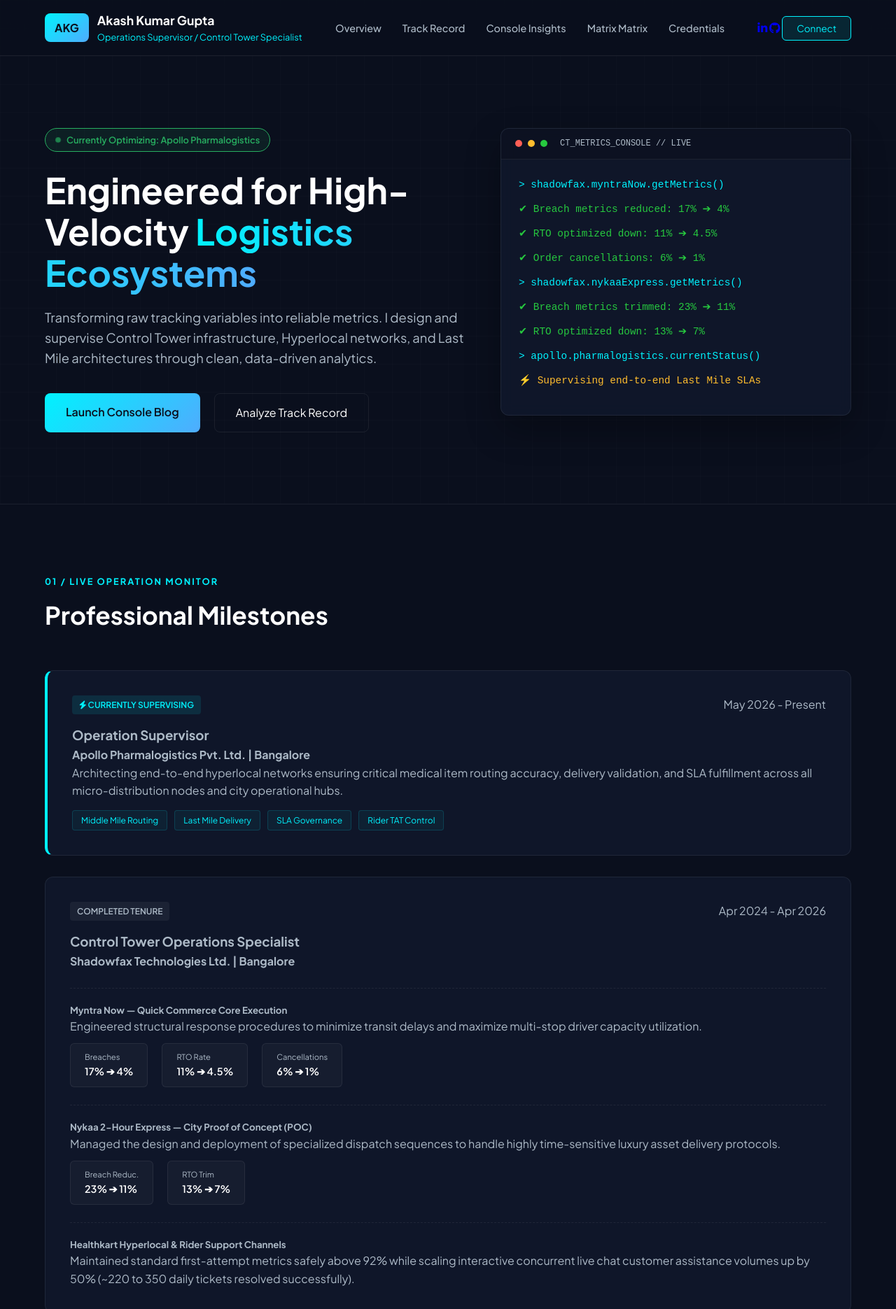
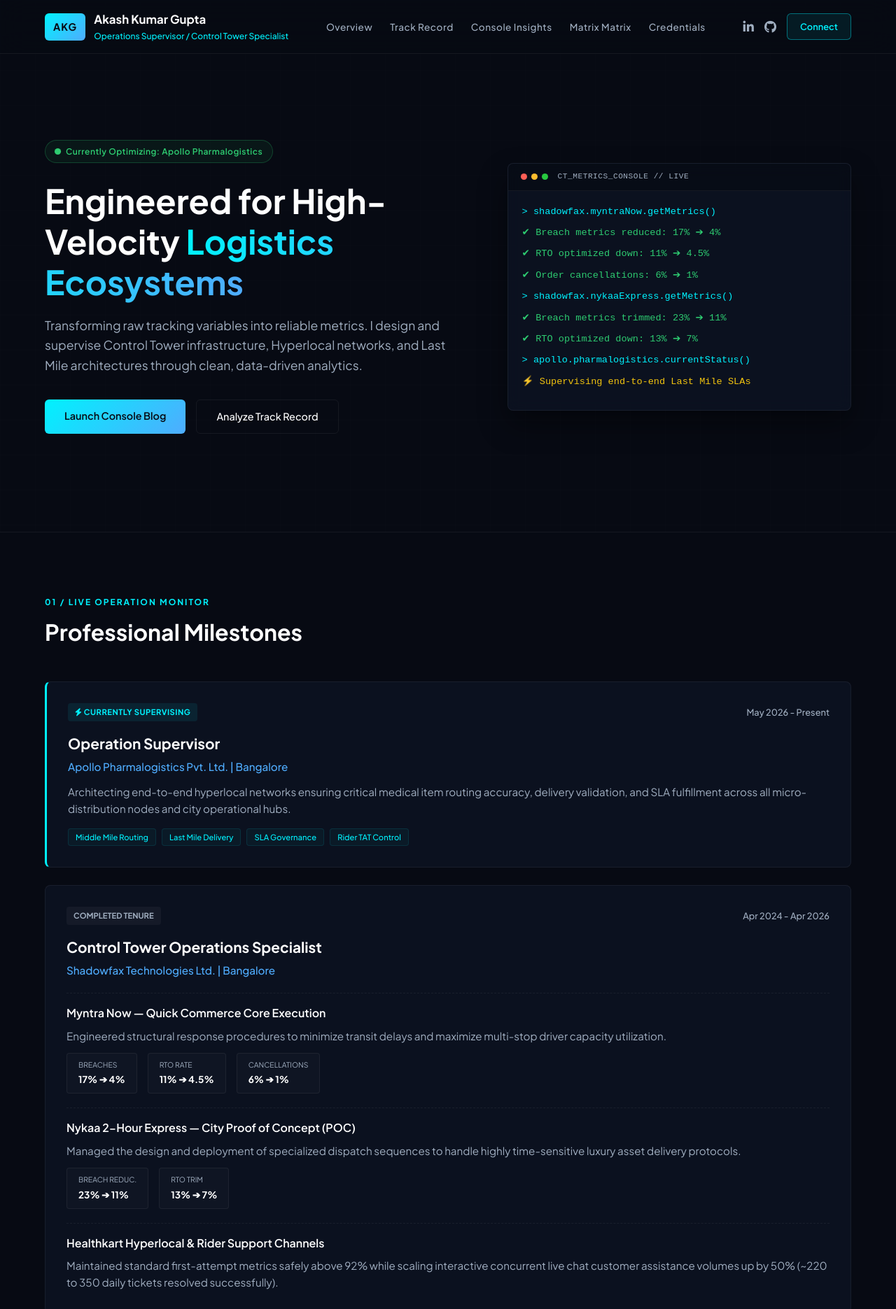
Before and after one commit to AkashKumarGupta1998/05june2026, a plain HTML site: page index.html in a window 1280 px wide. Shown: the top 1871 px of the page at 70% size. Drawn offline with Linux system fonts and the light colour scheme; no server answers.

Commit message:
Update styles.css

```diff
--- a/styles.css
+++ b/styles.css
@@ -1,12 +1,12 @@
-/* ---Modern Cyberpunk & Corporate Slate Theme --- */
+/* --- Modern Premium Cyberpunk & Corporate Slate Theme --- */
 :root {
-    --bg-dark-prime: #0a0f1d;
-    --bg-dark-card: rgba(18, 26, 47, 0.7);
+    --bg-dark-prime: #070a13;
+    --bg-dark-card: rgba(13, 20, 38, 0.7);
     --neon-cyan: #00f2fe;
     --neon-blue: #4facfe;
-    --text-neon: #adbac7;
+    --text-neon: #a0aec0;
     --text-bright: #ffffff;
-    --border-glass: rgba(255, 255, 255, 0.07);
+    --border-glass: rgba(255, 255, 255, 0.06);
     --font-main: 'Plus Jakarta Sans', sans-serif;
     --transition-smooth: all 0.4s cubic-bezier(0.16, 1, 0.3, 1);
 }
@@ -15,6 +15,10 @@
     margin: 0;
     padding: 0;
     box-sizing: border-box;
+}
+
+html {
+    scroll-behavior: smooth;
 }
 
 body {
@@ -27,16 +31,16 @@
 
 .container {
     width: 90%;
-    max-width: 1300px;
+    max-width: 1200px;
     margin: 0 auto;
 }
 
-/* Header Glassmorphism */
+/* Header Glassmorphism Navigation */
 header {
     position: fixed;
     top: 0;
     width: 100%;
-    background: rgba(10, 15, 29, 0.75);
+    background: rgba(7, 10, 19, 0.8);
     backdrop-filter: blur(20px);
     border-bottom: 1px solid var(--border-glass);
     z-index: 1000;
@@ -48,7 +52,7 @@
     justify-content: space-between;
     align-items: center;
     width: 90%;
-    max-width: 1300px;
+    max-width: 1200px;
     margin: 0 auto;
 }
 
@@ -62,46 +66,70 @@
     background: linear-gradient(135deg, var(--neon-cyan), var(--neon-blue));
     color: var(--bg-dark-prime);
     font-weight: 800;
-    padding: 8px 14px;
-    border-radius: 8px;
+    padding: 8px 12px;
+    border-radius: 6px;
+    font-size: 0.9rem;
+    letter-spacing: 1px;
 }
 
 .branding h1 {
-    font-size: 1.1rem;
+    font-size: 1.05rem;
     color: var(--text-bright);
+    font-weight: 700;
 }
 
 .branding p {
-    font-size: 0.8rem;
+    font-size: 0.75rem;
     color: var(--neon-cyan);
+    font-weight: 500;
 }
 
 .desktop-nav ul {
     display: flex;
     list-style: none;
-    gap: 30px;
+    gap: 25px;
 }
 
 .desktop-nav a {
     color: var(--text-neon);
     text-decoration: none;
-    font-size: 0.9rem;
+    font-size: 0.85rem;
     font-weight: 500;
     transition: var(--transition-smooth);
+    letter-spacing: 0.5px;
 }
 
 .desktop-nav a:hover {
     color: var(--neon-cyan);
 }
 
+.header-actions {
+    display: flex;
+    align-items: center;
+    gap: 15px;
+}
+
+.social-icon-btn {
+    color: var(--text-neon);
+    font-size: 1.1rem;
+    transition: var(--transition-smooth);
+    text-decoration: none;
+}
+
+.social-icon-btn:hover {
+    color: var(--neon-cyan);
+    transform: translateY(-1px);
+}
+
 .console-cta {
-    background: rgba(0, 242, 254, 0.1);
-    border: 1px solid var(--neon-cyan);
+    background: rgba(0, 242, 254, 0.08);
+    border: 1px solid rgba(0, 242, 254, 0.4);
     color: var(--neon-cyan);
-    padding: 8px 20px;
+    padding: 8px 18px;
     border-radius: 6px;
     text-decoration: none;
-    font-size: 0.85rem;
+    font-size: 0.8rem;
+    font-weight: 600;
     transition: var(--transition-smooth);
     cursor: pointer;
 }
@@ -109,14 +137,15 @@
 .console-cta:hover {
     background: linear-gradient(135deg, var(--neon-cyan), var(--neon-blue));
     color: var(--bg-dark-prime);
-    box-shadow: 0 0 15px rgba(0, 242, 254, 0.4);
+    box-shadow: 0 0 15px rgba(0, 242, 254, 0.3);
+    border-color: transparent;
 }
 
 /* Rebuilt Hero Grid Layout */
 #hero {
     position: relative;
-    padding: 180px 0 100px 0;
-    min-height: 90vh;
+    padding: 160px 0 100px 0;
+    min-height: 95vh;
     display: flex;
     align-items: center;
 }
@@ -124,51 +153,54 @@
 .grid-overlay {
     position: absolute;
     top: 0; left: 0; width: 100%; height: 100%;
-    background-image: linear-gradient(rgba(255,255,255,0.01) 1px, transparent 1px), linear-gradient(90deg, rgba(255,255,255,0.01) 1px, transparent 1px);
-    background-size: 40px 40px;
+    background-image: linear-gradient(rgba(255,255,255,0.006) 1px, transparent 1px), linear-gradient(90deg, rgba(255,255,255,0.006) 1px, transparent 1px);
+    background-size: 50px 50px;
     pointer-events: none;
 }
 
 .hero-container {
     display: grid;
-    grid-template-columns: 1.2fr 1fr;
-    gap: 50px;
+    grid-template-columns: 1.1fr 0.9fr;
+    gap: 60px;
     width: 90%;
-    max-width: 1300px;
+    max-width: 1200px;
     margin: 0 auto;
     z-index: 2;
+    align-items: center;
 }
 
 .status-pill {
-    background: rgba(39, 174, 96, 0.1);
-    border: 1px solid #27ae60;
-    color: #27ae60;
+    background: rgba(39, 174, 96, 0.08);
+    border: 1px solid rgba(39, 174, 96, 0.3);
+    color: #2ecc71;
     display: inline-flex;
     align-items: center;
     gap: 8px;
     padding: 6px 14px;
     border-radius: 20px;
-    font-size: 0.8rem;
+    font-size: 0.75rem;
     font-weight: 600;
     margin-bottom: 25px;
+    letter-spacing: 0.5px;
 }
 
 .pulse-dot {
-    width: 8px; height: 8px; background: #27ae60; border-radius: 50%;
-    animation: corePulse 1.8s infinite ease-in-out;
+    width: 7px; height: 7px; background: #2ecc71; border-radius: 50%;
+    animation: corePulse 2s infinite ease-in-out;
 }
 
 @keyframes corePulse {
     0% { transform: scale(0.8); opacity: 0.5; }
-    50% { transform: scale(1.2); opacity: 1; }
+    50% { transform: scale(1.3); opacity: 1; }
     100% { transform: scale(0.8); opacity: 0.5; }
 }
 
 .hero-core-text h2 {
-    font-size: 3.2rem;
+    font-size: 3rem;
     color: var(--text-bright);
-    line-height: 1.15;
+    line-height: 1.2;
     margin-bottom: 20px;
+    font-weight: 700;
 }
 
 .gradient-text {
@@ -178,151 +210,180 @@
 }
 
 .hero-lead {
-    font-size: 1.15rem;
+    font-size: 1.1rem;
     margin-bottom: 35px;
     color: var(--text-neon);
 }
 
 .hero-ctas {
     display: flex;
-    gap: 20px;
+    gap: 15px;
 }
 
 .btn-neon {
     background: linear-gradient(135deg, var(--neon-cyan), var(--neon-blue));
     color: var(--bg-dark-prime);
-    padding: 14px 30px;
-    border-radius: 8px;
+    padding: 12px 28px;
+    border-radius: 6px;
     text-decoration: none;
     font-weight: 600;
+    font-size: 0.9rem;
     transition: var(--transition-smooth);
 }
 
 .btn-neon:hover {
     transform: translateY(-2px);
-    box-shadow: 0 8px 25px rgba(0, 242, 254, 0.3);
+    box-shadow: 0 6px 20px rgba(0, 242, 254, 0.25);
 }
 
 .btn-outline {
     border: 1px solid var(--border-glass);
     color: var(--text-bright);
-    padding: 14px 30px;
-    border-radius: 8px;
+    padding: 12px 28px;
+    border-radius: 6px;
     text-decoration: none;
+    font-size: 0.9rem;
+    font-weight: 500;
     transition: var(--transition-smooth);
 }
 
 .btn-outline:hover {
-    background: rgba(255,255,255,0.04);
-    border-color: var(--text-bright);
+    background: rgba(255,255,255,0.03);
+    border-color: var(--neon-cyan);
 }
 
 /* Glass Interactive Terminal Box */
 .glass-terminal {
     background: var(--bg-dark-card);
     border: 1px solid var(--border-glass);
-    border-radius: 12px;
+    border-radius: 8px;
     backdrop-filter: blur(10px);
-    box-shadow: 0 20px 50px rgba(0,0,0,0.3);
+    box-shadow: 0 20px 40px rgba(0,0,0,0.4);
     overflow: hidden;
 }
 
 .terminal-header {
-    background: rgba(0,0,0,0.2);
-    padding: 12px 20px;
+    background: rgba(0,0,0,0.3);
+    padding: 10px 18px;
     display: flex;
     align-items: center;
-    gap: 8px;
+    gap: 6px;
     border-bottom: 1px solid var(--border-glass);
 }
 
-.dot { width: 10px; height: 10px; border-radius: 50%; display: inline-block; }
+.dot { width: 9px; height: 9px; border-radius: 50%; display: inline-block; }
 .dot.red { background: #ff5f56; }
 .dot.yellow { background: #ffbd2e; }
 .dot.green { background: #27c93f; }
-.terminal-title { color: var(--text-neon); font-size: 0.75rem; margin-left: 10px; font-family: monospace; }
-.terminal-body { padding: 25px; font-family: monospace; font-size: 0.9rem; }
-.terminal-body p { margin-bottom: 12px; }
+.terminal-title { color: var(--text-neon); font-size: 0.7rem; margin-left: 8px; font-family: monospace; letter-spacing: 0.5px; }
+.terminal-body { padding: 20px; font-family: monospace; font-size: 0.85rem; line-height: 1.5; }
+.terminal-body p { margin-bottom: 10px; }
 .t-cyan { color: var(--neon-cyan); }
-.t-green { color: #27c93f; }
-.t-gold { color: #ffbd2e; }
+.t-green { color: #2ecc71; }
+.t-gold { color: #f1c40f; }
 
-/* Refined Core Sections */
-.section { padding: 100px 0; border-top: 1px solid var(--border-glass); }
-.sup-title { color: var(--neon-cyan); font-size: 0.8rem; font-weight: 700; letter-spacing: 2px; margin-bottom: 10px; }
-.main-title { color: var(--text-bright); font-size: 2.2rem; margin-bottom: 50px; }
+/* Refined Core Section Containers */
+.section { padding: 90px 0; border-top: 1px solid var(--border-glass); }
+.sup-title { color: var(--neon-cyan); font-size: 0.75rem; font-weight: 700; letter-spacing: 2px; margin-bottom: 8px; text-transform: uppercase; }
+.main-title { color: var(--text-bright); font-size: 2rem; margin-bottom: 45px; font-weight: 700; }
 
-.corporate-track { display: flex; flex-direction: column; gap: 30px; }
-.corporate-card { background: var(--bg-dark-card); border: 1px solid var(--border-glass); padding: 35px; border-radius: 12px; transition: var(--transition-smooth); }
-.corporate-card:hover { border-color: rgba(0, 242, 254, 0.3); transform: scale(1.005); }
-.live-node { border-left: 4px solid var(--neon-cyan); }
+/* Corporate Professional Track Module */
+.corporate-track { display: flex; flex-direction: column; gap: 25px; }
+.corporate-card { background: var(--bg-dark-card); border: 1px solid var(--border-glass); padding: 30px; border-radius: 8px; transition: var(--transition-smooth); }
+.corporate-card:hover { border-color: rgba(0, 242, 254, 0.25); transform: translateY(-2px); }
+.live-node { border-left: 3px solid var(--neon-cyan); }
 
-.card-meta { display: flex; justify-content: space-between; margin-bottom: 15px; }
-.badge-live { background: rgba(0, 242, 254, 0.1); color: var(--neon-cyan); font-size: 0.75rem; padding: 4px 10px; border-radius: 4px; font-weight: 600; }
-.badge-past { background: rgba(255, 255, 255, 0.05); color: var(--text-neon); font-size: 0.75rem; padding: 4px 10px; border-radius: 4px; font-weight: 600; }
-.sub-project { margin-top: 25px; padding-top: 20px; border-top: 1px dashed var(--border-glass); }
-.data-strip { display: flex; gap: 20px; margin-top: 12px; flex-wrap: wrap; }
-.strip-metric { background: rgba(255,255,255,0.03); border: 1px solid var(--border-glass); padding: 10px 20px; border-radius: 6px; color: var(--text-bright); font-weight: 600; font-size: 0.9rem; }
-.strip-metric small { display: block; color: var(--text-neon); font-size: 0.7rem; font-weight: 400; }
-.milestone-tags { display: flex; gap: 10px; flex-wrap: wrap; margin-top: 15px; }
-.milestone-tags span { background: rgba(0, 242, 254, 0.05); border: 1px solid rgba(0, 242, 254, 0.15); color: var(--neon-cyan); font-size: 0.75rem; padding: 4px 12px; border-radius: 4px; }
+.card-meta { display: flex; justify-content: space-between; align-items: center; margin-bottom: 15px; }
+.badge-live { background: rgba(0, 242, 254, 0.08); color: var(--neon-cyan); font-size: 0.7rem; padding: 4px 10px; border-radius: 4px; font-weight: 700; letter-spacing: 0.5px; }
+.badge-past { background: rgba(255, 255, 255, 0.04); color: var(--text-neon); font-size: 0.7rem; padding: 4px 10px; border-radius: 4px; font-weight: 700; }
+.card-date { font-size: 0.8rem; font-weight: 500; color: var(--text-neon); }
+
+.corporate-card h3 { color: var(--text-bright); font-size: 1.3rem; margin-bottom: 4px; }
+.corporate-card h4 { color: var(--neon-blue); font-size: 0.95rem; font-weight: 500; margin-bottom: 12px; }
+.context-p { font-size: 0.95rem; color: var(--text-neon); }
+
+.sub-project { margin-top: 20px; padding-top: 15px; border-top: 1px dashed var(--border-glass); }
+.sub-project h5 { color: var(--text-bright); font-size: 1rem; margin-bottom: 8px; font-weight: 600; }
+.data-strip { display: flex; gap: 15px; margin: 12px 0; flex-wrap: wrap; }
+.strip-metric { background: rgba(255,255,255,0.02); border: 1px solid var(--border-glass); padding: 8px 16px; border-radius: 4px; color: var(--text-bright); font-weight: 700; font-size: 0.85rem; }
+.strip-metric small { display: block; color: var(--text-neon); font-size: 0.65rem; font-weight: 400; margin-bottom: 2px; text-transform: uppercase; }
+.milestone-tags { display: flex; gap: 8px; flex-wrap: wrap; margin-top: 15px; }
+.milestone-tags span { background: rgba(0, 242, 254, 0.04); border: 1px solid rgba(0, 242, 254, 0.1); color: var(--neon-cyan); font-size: 0.7rem; padding: 3px 10px; border-radius: 4px; font-weight: 500; }
 
 /* Dynamic Sheet-Blog Stream UI */
-.modern-blog-stream { display: flex; flex-direction: column; gap: 25px; }
-.modern-blog-card { background: var(--bg-dark-card); border: 1px solid var(--border-glass); padding: 30px; border-radius: 12px; }
-.blog-timestamp { font-size: 0.8rem; color: var(--neon-blue); display: block; margin-bottom: 10px; }
-.blog-interactive-row { display: flex; gap: 15px; margin: 20px 0; }
+.modern-blog-stream { display: flex; flex-direction: column; gap: 20px; }
+.modern-blog-card { background: var(--bg-dark-card); border: 1px solid var(--border-glass); padding: 25px; border-radius: 8px; }
+.blog-timestamp { font-size: 0.75rem; color: var(--neon-blue); font-family: monospace; display: block; margin-bottom: 8px; }
+.modern-blog-card h3 { color: var(--text-bright); font-size: 1.25rem; }
+.blog-interactive-row { display: flex; gap: 12px; margin: 15px 0; }
 
 .engagement-trigger {
-    background: rgba(255,255,255,0.03);
+    background: rgba(255,255,255,0.02);
     border: 1px solid var(--border-glass);
     color: var(--text-neon);
-    padding: 8px 18px;
-    border-radius: 30px;
+    padding: 6px 14px;
+    border-radius: 4px;
     cursor: pointer;
-    font-size: 0.85rem;
+    font-size: 0.8rem;
     display: inline-flex;
     align-items: center;
-    gap: 8px;
+    gap: 6px;
     transition: var(--transition-smooth);
+    font-family: inherit;
 }
-.engagement-trigger:hover { background: rgba(0, 242, 254, 0.1); border-color: var(--neon-cyan); color: var(--text-bright); }
+.engagement-trigger:hover { background: rgba(0, 242, 254, 0.08); border-color: var(--neon-cyan); color: var(--text-bright); }
 
-.comment-logs-box { background: rgba(0,0,0,0.15); padding: 20px; border-radius: 8px; margin-top: 15px; border: 1px solid var(--border-glass); }
-.comment-logs-box h6 { color: var(--text-bright); font-size: 0.9rem; margin-bottom: 12px; }
-.single-cmt { font-size: 0.85rem; margin-bottom: 8px; padding-bottom: 8px; border-bottom: 1px solid rgba(255,255,255,0.02); }
+.comment-logs-box { background: rgba(0,0,0,0.15); padding: 18px; border-radius: 6px; margin-top: 15px; border: 1px solid var(--border-glass); }
+.comment-logs-box h6 { color: var(--text-bright); font-size: 0.85rem; margin-bottom: 10px; font-weight: 600; text-transform: uppercase; letter-spacing: 0.5px; }
+.single-cmt { font-size: 0.8rem; margin-bottom: 6px; padding-bottom: 6px; border-bottom: 1px solid rgba(255,255,255,0.02); color: var(--text-neon); }
 .single-cmt strong { color: var(--neon-cyan); }
 
-.cmt-input-dock { display: flex; gap: 10px; margin-top: 15px; }
-.cmt-input-dock input { flex: 1; background: rgba(0,0,0,0.2); border: 1px solid var(--border-glass); padding: 10px 15px; border-radius: 6px; color: white; font-family: inherit; }
+.cmt-input-dock { display: flex; gap: 10px; margin-top: 12px; }
+.cmt-input-dock input { flex: 1; background: rgba(0,0,0,0.2); border: 1px solid var(--border-glass); padding: 8px 12px; border-radius: 4px; color: white; font-family: inherit; font-size: 0.85rem; }
 .cmt-input-dock input:focus { outline: none; border-color: var(--neon-cyan); }
 
-/* Grid Structures */
-.dual-asymmetric-grid { display: grid; grid-template-columns: 1fr 1fr; gap: 50px; }
-.matrix-stack, .academic-stack { display: flex; flex-direction: column; gap: 20px; margin-top: 25px; }
-.matrix-card, .academy-node { background: var(--bg-dark-card); border: 1px solid var(--border-glass); padding: 25px; border-radius: 12px; }
-.matrix-card h6 { color: var(--text-bright); font-size: 1rem; margin-bottom: 8px; }
-.academy-node h4 { color: var(--text-bright); margin: 5px 0; }
-.year-flag { color: var(--neon-cyan); font-size: 0.75rem; font-weight: 600; text-transform: uppercase; }
+/* Technical Matrix Capability Grid */
+.skills-grid { display: grid; grid-template-columns: repeat(auto-fit, minmax(300px, 1fr)); gap: 20px; }
+.matrix-card { background: var(--bg-dark-card); border: 1px solid var(--border-glass); padding: 30px; border-radius: 8px; transition: var(--transition-smooth); }
+.matrix-card:hover { border-color: var(--neon-blue); transform: translateY(-2px); }
+.matrix-icon { font-size: 1.5rem; color: var(--neon-cyan); margin-bottom: 15px; }
+.matrix-card h6 { color: var(--text-bright); font-size: 1.05rem; margin-bottom: 8px; font-weight: 600; }
+.matrix-card p { font-size: 0.85rem; color: var(--text-neon); line-height: 1.5; }
 
-/* Infrastructure Loading Elements */
-#loading-screen { position: fixed; top: 0; left: 0; width: 100%; height: 100%; background: var(--bg-dark-prime); display: flex; justify-content: center; align-items: center; z-index: 9999; transition: opacity 0.5s ease; }
+/* Premium Vertical Timeline for Education Modules */
+.timeline-container { position: relative; max-width: 800px; margin: 0 auto; padding-left: 30px; }
+.timeline-container::before { content: ''; position: absolute; left: 7px; top: 5px; height: 100%; width: 2px; background: var(--border-glass); }
+.timeline-item { position: relative; margin-bottom: 40px; }
+.timeline-badge { position: absolute; left: -31px; top: 0; width: 20px; height: 20px; border-radius: 50%; background: var(--bg-dark-prime); border: 2px solid var(--neon-cyan); display: flex; align-items: center; justify-content: center; color: var(--neon-cyan); font-size: 0.65rem; }
+.timeline-content { background: var(--bg-dark-card); border: 1px solid var(--border-glass); padding: 25px; border-radius: 8px; }
+.year-flag { color: var(--neon-cyan); font-size: 0.7rem; font-weight: 700; text-transform: uppercase; display: block; margin-bottom: 4px; letter-spacing: 0.5px; }
+.timeline-content h4 { color: var(--text-bright); font-size: 1.15rem; margin-bottom: 2px; }
+.timeline-content h5 { color: var(--neon-blue); font-size: 0.9rem; font-weight: 500; margin-bottom: 10px; }
+.timeline-content p { font-size: 0.85rem; color: var(--text-neon); }
+
+/* System Load Screen Overlay Components */
+#loading-screen { position: fixed; top: 0; left: 0; width: 100%; height: 100%; background: var(--bg-dark-prime); display: flex; justify-content: center; align-items: center; z-index: 9999; opacity: 1; }
 .loader { text-align: center; }
-.loader p { margin-top: 15px; font-family: monospace; color: var(--neon-cyan); letter-spacing: 1px; }
-.loader-circle { width: 50px; height: 50px; border: 3px solid var(--border-glass); border-top-color: var(--neon-cyan); border-radius: 50%; animation: spin 1s linear infinite; margin: 0 auto; }
+.loader p { margin-top: 15px; font-family: monospace; color: var(--neon-cyan); letter-spacing: 1px; font-size: 0.8rem; }
+.loader-circle { width: 40px; height: 40px; border: 2px solid var(--border-glass); border-top-color: var(--neon-cyan); border-radius: 50%; animation: spin 0.8s linear infinite; margin: 0 auto; }
 @keyframes spin { to { transform: rotate(360deg); } }
 .dynamic-hide { display: none !important; }
-.error-log { background: rgba(231, 76, 60, 0.1); border: 1px solid #e74c3c; color: #e74c3c; padding: 15px; border-radius: 8px; margin-bottom: 20px; font-family: monospace; font-size: 0.85rem; }
-.skeleton-loader { color: var(--text-neon); font-family: monospace; padding: 20px; text-align: center; }
+.error-log { background: rgba(231, 76, 60, 0.08); border: 1px solid rgba(231, 76, 60, 0.3); color: #e74c3c; padding: 12px; border-radius: 6px; margin-bottom: 20px; font-family: monospace; font-size: 0.8rem; }
+.skeleton-loader { color: var(--text-neon); font-family: monospace; padding: 20px; text-align: center; font-size: 0.85rem; }
 
-/* Footer Design */
-footer { padding: 40px 0; border-top: 1px solid var(--border-glass); margin-top: 50px; }
-.footer-floor { text-align: center; font-size: 0.85rem; color: rgba(255,255,255,0.4); }
+/* Structural Footer Core */
+footer { padding: 50px 0; border-top: 1px solid var(--border-glass); margin-top: 60px; background: rgba(0,0,0,0.1); }
+.footer-floor { display: flex; flex-direction: column; align-items: center; gap: 20px; font-size: 0.8rem; color: rgba(255,255,255,0.35); }
+.footer-links { display: flex; gap: 25px; }
+.footer-links a { color: var(--text-neon); text-decoration: none; font-weight: 500; transition: var(--transition-smooth); display: flex; align-items: center; gap: 6px; }
+.footer-links a:hover { color: var(--neon-cyan); }
 
-/* Responsive Adaptations */
+/* Responsive Adaptations Across Breakpoints */
 @media (max-width: 992px) {
-    .hero-container, .dual-asymmetric-grid { grid-template-columns: 1fr; }
-    .hero-core-text h2 { font-size: 2.4rem; }
+    .hero-container { grid-template-columns: 1fr; gap: 40px; }
+    .hero-core-text h2 { font-size: 2.3rem; }
     .desktop-nav { display: none; }
-    #hero { padding: 140px 0 60px 0; }
+    #hero { padding: 130px 0 60px 0; }
+    .main-title { font-size: 1.6rem; margin-bottom: 30px; }
+    .section { padding: 60px 0; }
 }
```
